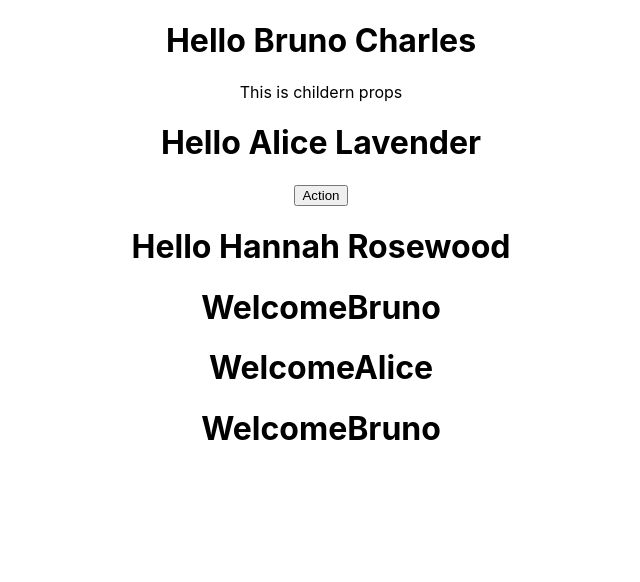
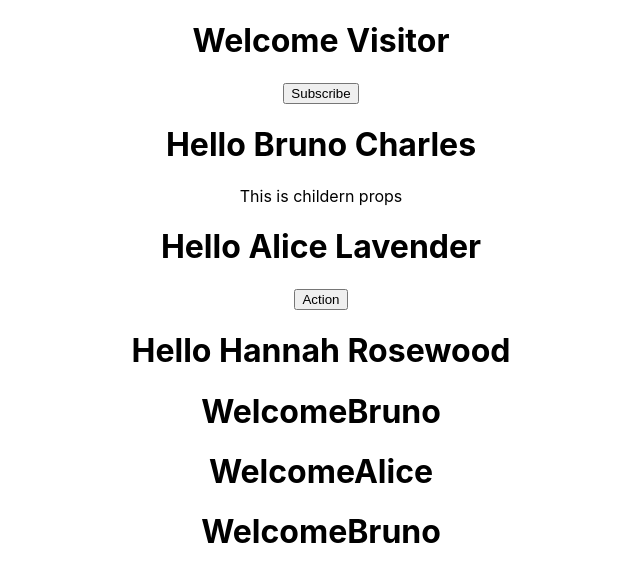
Before and after one commit to Sewvandiii/React-Fisrt-Step, a React (Create React App) app: page / in a window 1280 px wide. Shown: the top 582 px of the page, without its empty margins (319-959 px from the left). Built offline with nearby package versions, Linux system fonts and the light colour scheme.

Commit message:
Create a State in a Class

```diff
--- a/src/App.js
+++ b/src/App.js
@@ -4,10 +4,13 @@
 import Greet from './Components/Greet'
 import Welcome from './Components/Welcome'
 import Hello from './Components/Hello'
+import Message from './Components/Message'
 
 function App() {
   return (
     <div className="App">
+
+    <Message />
     <Greet name = "Bruno" surname = "Charles">
     <p>This is childern props</p>  </Greet>
 
@@ -21,7 +24,7 @@
 
     <Welcome name = "Alice" surname = "Lavender"></Welcome>
 
-    <Welcome name = "Bruno" surname = "Charles"></Welcome>
+    <Welcome name = "Bruno" surname = "Charles"  ></Welcome>
     {/*<Hello />*/}
     </div>
   );
--- /dev/null
+++ b/src/Components/Message.js
@@ -0,0 +1,32 @@
+import React, {Component} from 'react'
+
+class Message extends Component{
+
+    constructor(){
+        super()
+        //create the state object
+        this.state = {
+            message: 'Welcome Visitor'
+
+        }
+    }
+
+    changeMessage(){
+        this.setState({
+            message:'Thank youfor subscribing'
+        })
+    }
+
+
+    render(){
+        return(
+        <div>
+            <h1>{this.state.message}</h1>
+            <button onClick={() => this.changeMessage()}>Subscribe</button>
+        </div>)
+
+    }
+
+}
+
+export default Message
```
